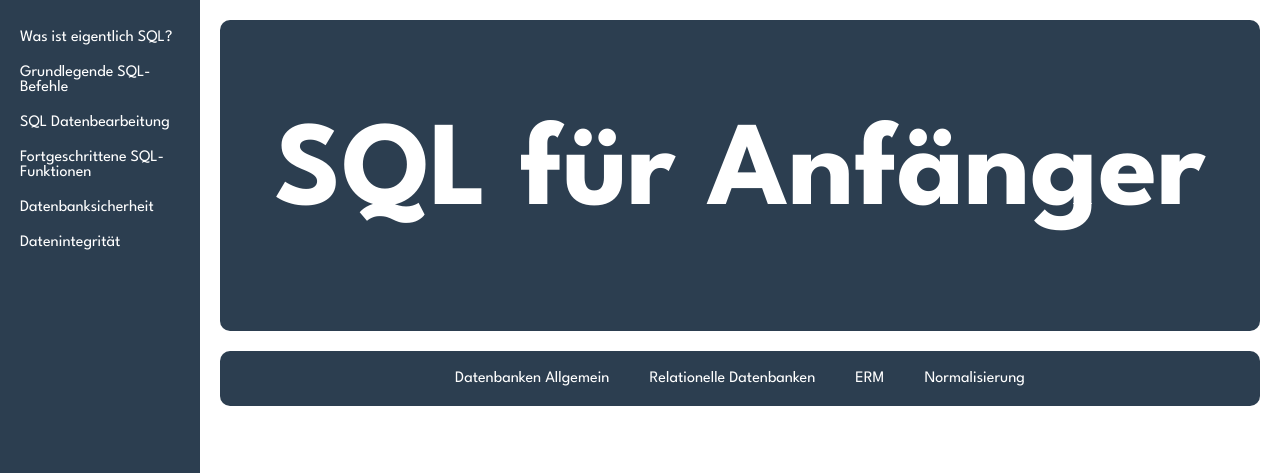
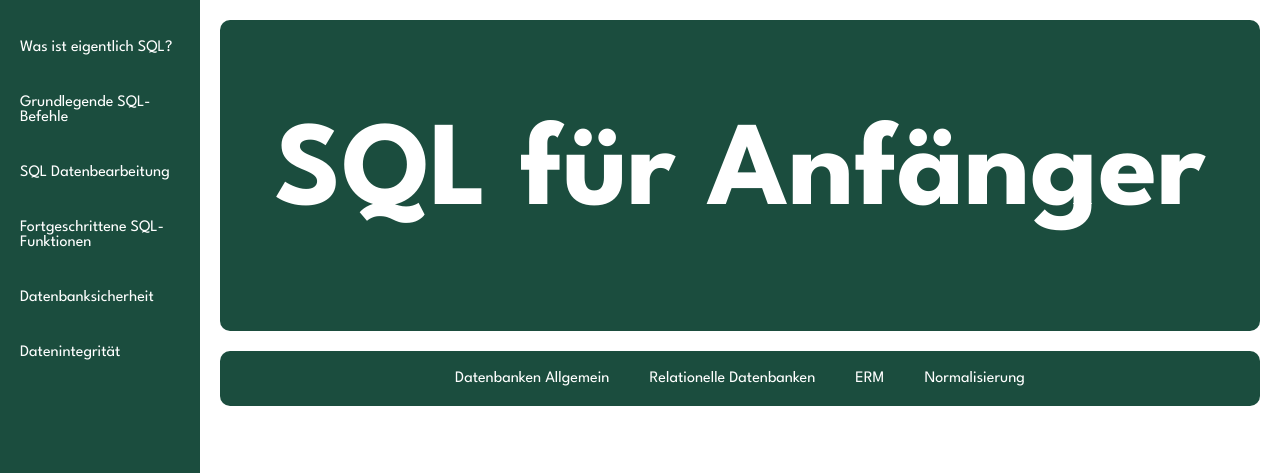
Before and after one commit to occasi444/Website-SQL, a plain HTML site: page SQL-Website.html in a window 1280 px wide. Shown: the top 473 px of the page. Drawn offline with Linux system fonts and the light colour scheme.

Commit message:
farbe geändert

```diff
--- a/SQL-Website.html
+++ b/SQL-Website.html
@@ -27,13 +27,13 @@
             position: fixed;
             top: 0;
             left: 0;
-            background-color: #2c3e50;
+            background-color: #1B4D3E;
             color: white;
             padding-top: 20px;
         }
 
         .sidebar a {
-            padding: 10px 20px;
+            padding: 20px 20px;
             display: block;
             color: white;
             text-decoration: none;
@@ -50,7 +50,7 @@
         }
 
         .schwarz_oben {
-            background-color: #2c3e50;
+            background-color: #1B4D3E;
             padding: 20px;
             color: white;
             text-align: center;
@@ -120,7 +120,7 @@
             display: flex;
             justify-content: center; /* Zentriert die Links horizontal */
             margin-top: 20px;
-            background-color: #2c3e50;
+            background-color: #1B4D3E;
             padding: 10px 0;
             border-radius: 10px;
         }
```
